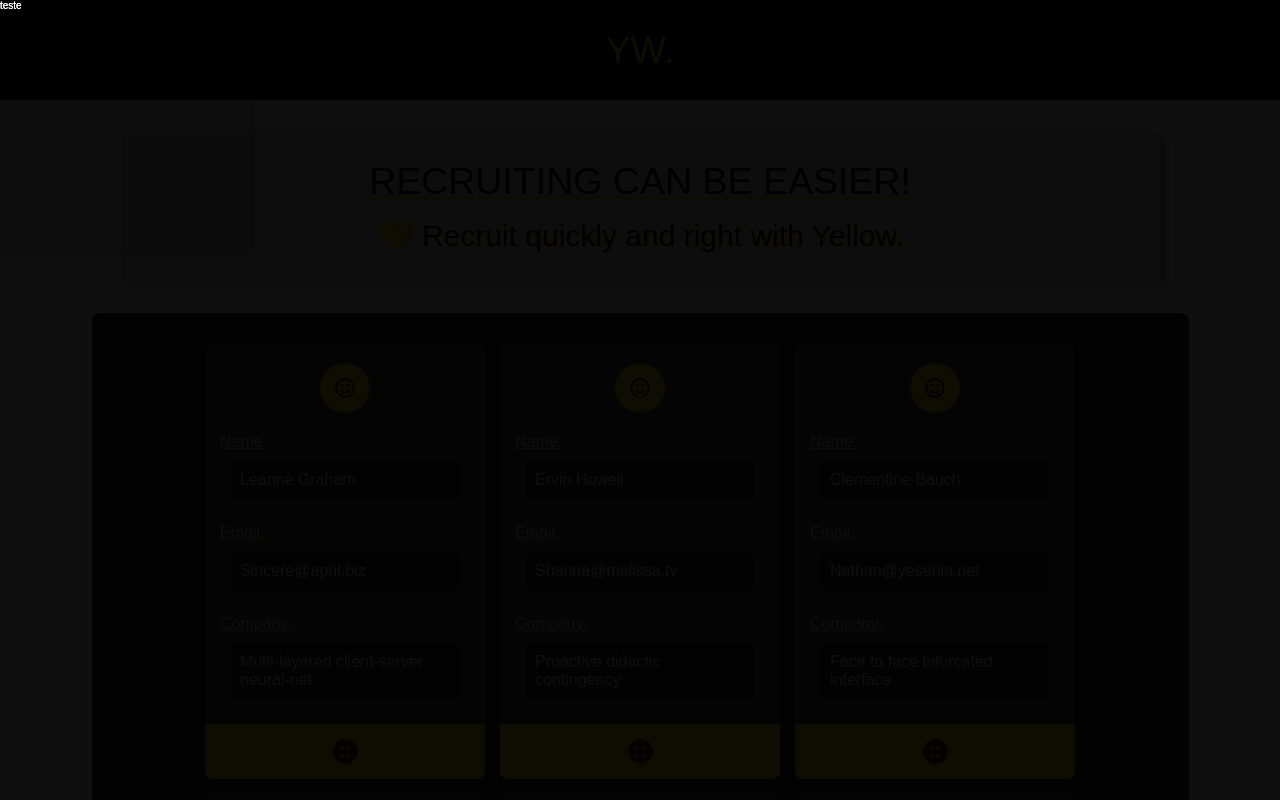
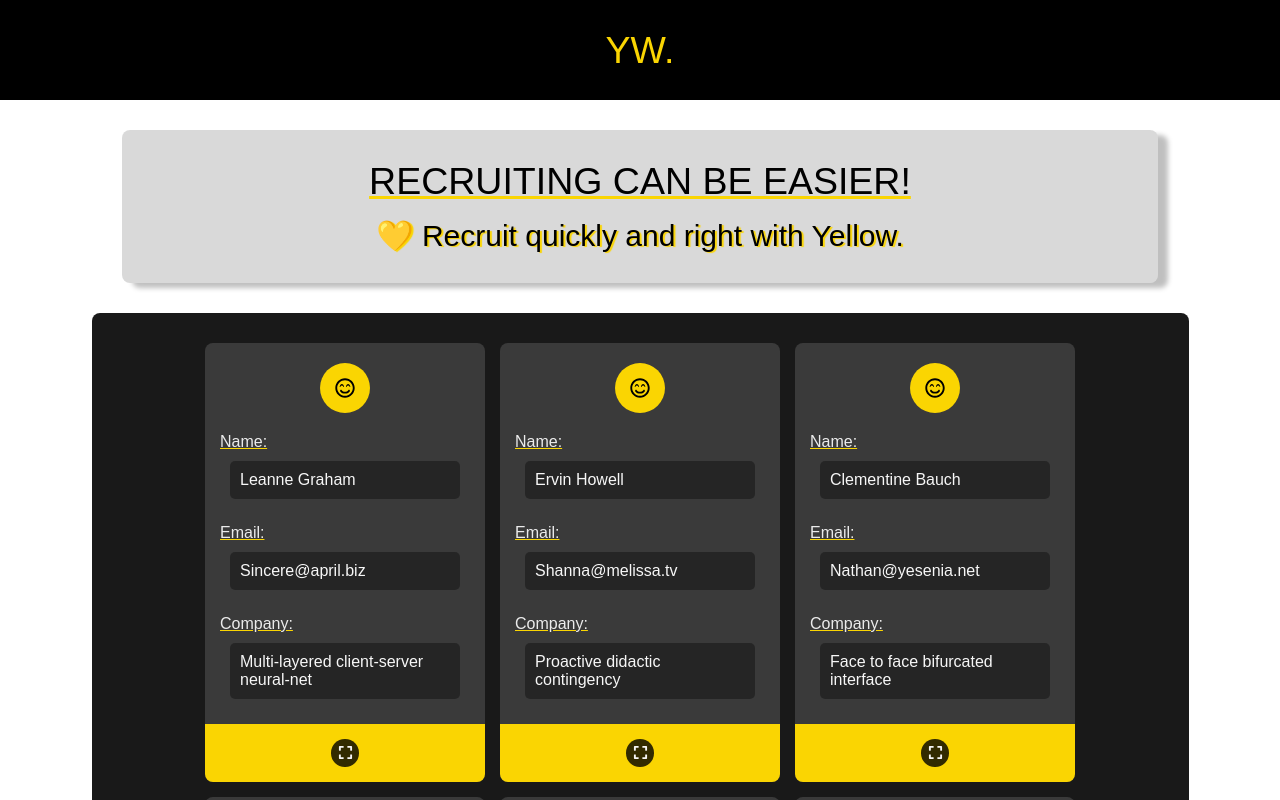
Before and after one commit to tiagoassunc/yellowRec-teste, a React app: page / in a window 1280 px wide. Shown: the top 800 px of the page. Built offline with nearby package versions, Linux system fonts and the light colour scheme; the HTML template or start-up script is replaced by a standard one.

Commit message:
Update CandidateCard  component

```diff
--- a/src/components/CandidateCard/CandidateCard.js
+++ b/src/components/CandidateCard/CandidateCard.js
@@ -8,18 +8,24 @@ import { CandidateModal } from "../CandidateModal/CandidateModal";
 
 export const CandidateCard = ({ candidate }) => {
   const [modal, setModal] = useState({
-    isOpen: true,
-    candidate,
+    isOpen: false,
+    candidate: null,
   });
-
-  console.log("candidate", candidate);
 
   return (
     <div className="candidateCard-container">
       <div className="moreInfo-container">
-        <div className="buttonMore-info">
+        <button
+          className="buttonMore-info"
+          onClick={() => {
+            setModal({
+              isOpen: true,
+              candidate: candidate,
+            });
+          }}
+        >
           <FaExpand />
-        </div>
+        </button>
       </div>
       <div className="mainContent-container">
         <div className="photo-container">
@@ -50,7 +56,12 @@ export const CandidateCard = ({ candidate }) => {
         </div>
       </div>
       {modal.isOpen === true ? (
-        <CandidateModal candidate={modal.candidate} />
+        <CandidateModal
+          candidate={modal.candidate}
+          closeModal={() => {
+            setModal({ isOpen: false, candidate: null });
+          }}
+        />
       ) : null}
     </div>
   );
--- a/src/components/CandidateCard/CandidateCard.styles.scss
+++ b/src/components/CandidateCard/CandidateCard.styles.scss
@@ -22,8 +22,12 @@
 .buttonMore-info {
   background-color: rgba(0, 0, 0, 0.8);
   border-radius: getBorder(round);
-  height: 2.5rem;
-  width: 2.5rem;
+  height: 2.75rem;
+  width: 2.75rem;
+  color: getColor(tertiary);
+
+  border: none;
+  font-size: 1.5rem;
   @include center;
 }
 
@@ -45,6 +49,7 @@
   border-radius: getBorder(round);
   height: 5rem;
   width: 5rem;
+
   @include center;
 }
 
```
